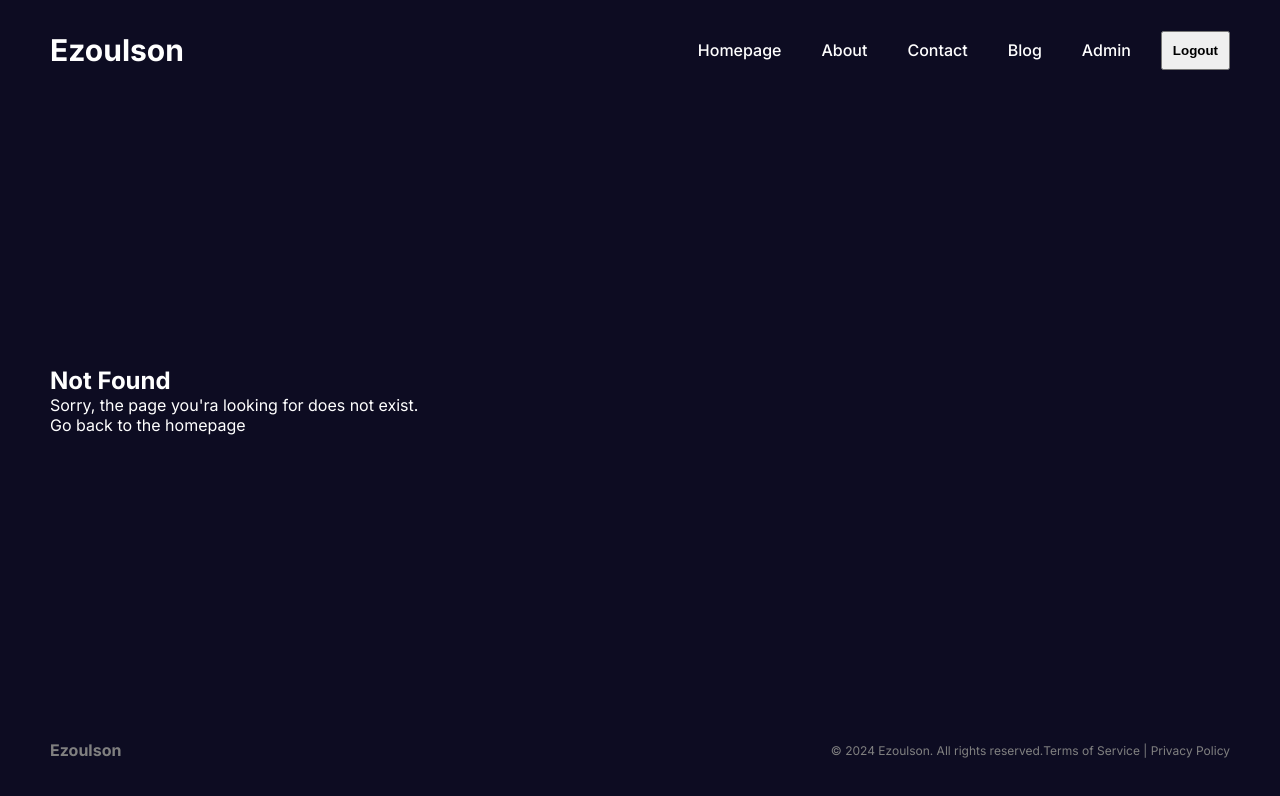
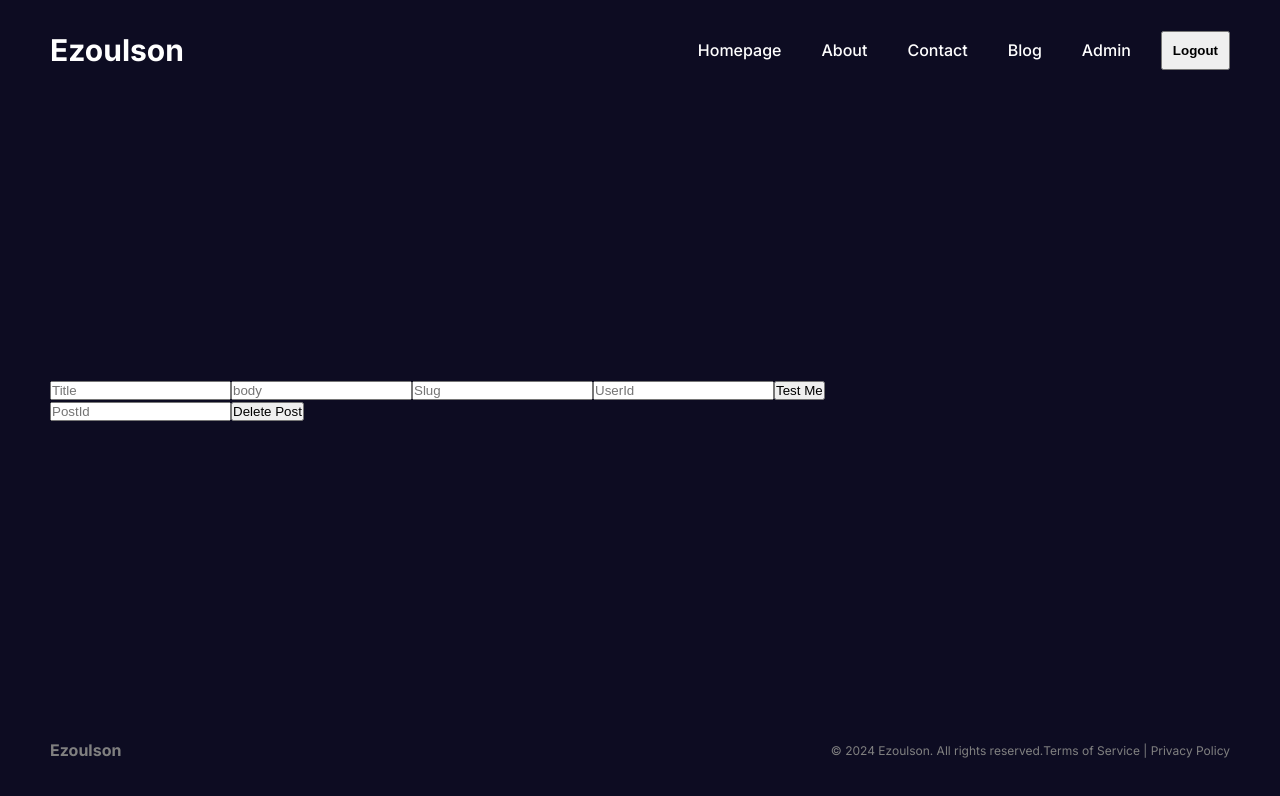
Before and after one commit to Stsama/nextjs_blog, a Next.js app: page /serveractiontest in a window 1280 px wide. Before the commit this address had no page. Shown: the top 796 px of the page. Built offline with nearby package versions, Linux system fonts and the light colour scheme.

Commit message:
server actions with a real world expamle

```diff
--- a/src/app/blog/[slug]/page.jsx
+++ b/src/app/blog/[slug]/page.jsx
@@ -9,7 +9,7 @@ export const generateMetadata = async ({params}) => {
   const post = await getPost(slug)
   return {
     title: post.title,
-    description: post.body.slice(0, 100)
+    description: post.body
   }
 }
 
--- /dev/null
+++ b/src/app/serveractiontest/page.jsx
@@ -0,0 +1,23 @@
+import { addPost, deletePost } from "@/lib/action"
+
+
+const ServerActionTestPage = () => {
+  return (
+    <div>
+        <form action={addPost}>
+            <input type="text" name="title" placeholder="Title" />
+            <input type="text" name="body" placeholder="body" />
+            <input type="text" name="slug" placeholder="Slug" />
+            <input type="text" name="userId" placeholder="UserId" />
+            <button>Test Me</button>
+        </form>
+
+        <form action={deletePost} >
+          <input type="text" name="id" placeholder="PostId" />
+          <button>Delete Post</button>
+        </form>
+    </div>
+  )
+}
+
+export default ServerActionTestPage
--- /dev/null
+++ b/src/lib/action.js
@@ -0,0 +1,43 @@
+"use server";
+
+import { connectToDb } from "./utils";
+import { Post } from "./models";
+import { revalidatePath } from "next/cache";
+
+
+export const addPost = async (formData) => {
+    // const title = formData.get("title");
+    // const body = formData.get("body");
+    // const slug = formData.get("slug");
+    // const userId = formData.get("userId");
+    const {title, body, slug, userId} = Object.fromEntries(formData);
+    try {
+        connectToDb();
+        const newPost = new Post({userId, title, body, slug});
+        await newPost.save();
+        console.log(`Post created successfully`);
+        // allow next to refresh the page with our new data
+        revalidatePath('/blog');
+
+    } catch (e) {
+        console.error(e);
+    }
+
+    // console.log(title, body, slug, userId);
+
+};
+
+
+export const deletePost = async (formData) => {
+    const { id } = Object.fromEntries(formData);
+    try {
+        connectToDb();
+        await Post.findByIdAndDelete(id);
+        // allow next to refresh the page with our new data
+        console.log(`Delete post`);
+        revalidatePath('/blog');
+    } catch (e) {
+        console.error(e);
+    }
+
+};
```
